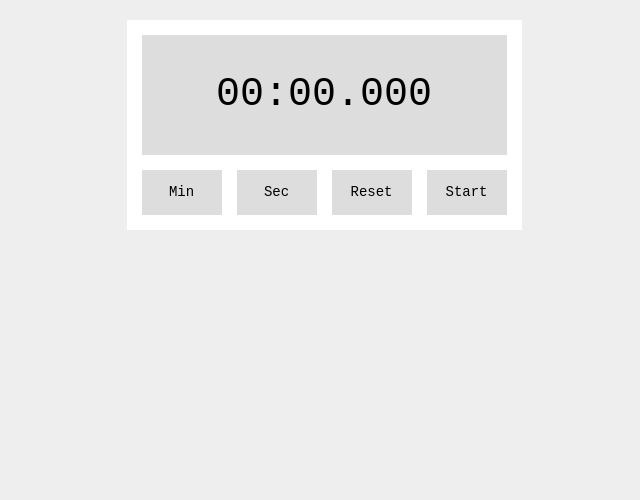
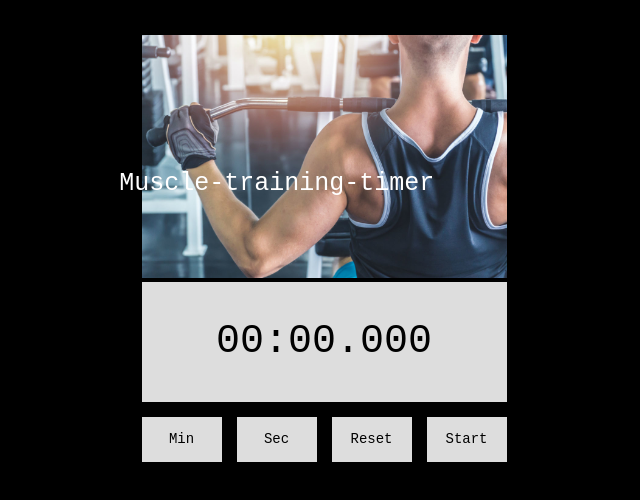
Before and after one commit to tomoaki1169/Muscle-training-timer, a plain HTML site: page index.html in a window 1280 px wide. Shown: the whole page, without its empty margins (316-956 px from the left). Drawn offline with Linux system fonts and the light colour scheme.

Commit message:
フォーム整え

```diff
--- a/css/styles.css
+++ b/css/styles.css
@@ -1,13 +1,24 @@
 body {
   font-family: 'Courier New', sans-serif;
   font-size: 14px;
-  background: #eee;
+  background: black;
+}
+.img-muscle p{
+  position: absolute;
+  color: #ffffff;
+  font-size: 25px;
+  left: 34%;
+  top: 18%;
+}
+
+img{
+  width: 365px;
 }
 
 .container{
   margin: 20px auto;
   width: 365px;
-  background: #fff;
+  background: black;
   padding: 15px;
   text-align: center;
 }
--- a/index.html
+++ b/index.html
@@ -6,6 +6,10 @@
     <link rel="stylesheet" href="css/styles.css">
     <body>
       <div class="container">
+        <div class="img-muscle">
+          <img src="Images/筋トレ1.jpg">
+          <p>Muscle-training-timer</p>
+        </div>
         <div id="timer">00:00.000</div>
         <div class="controls">
           <div id="min">Min</div>
```
